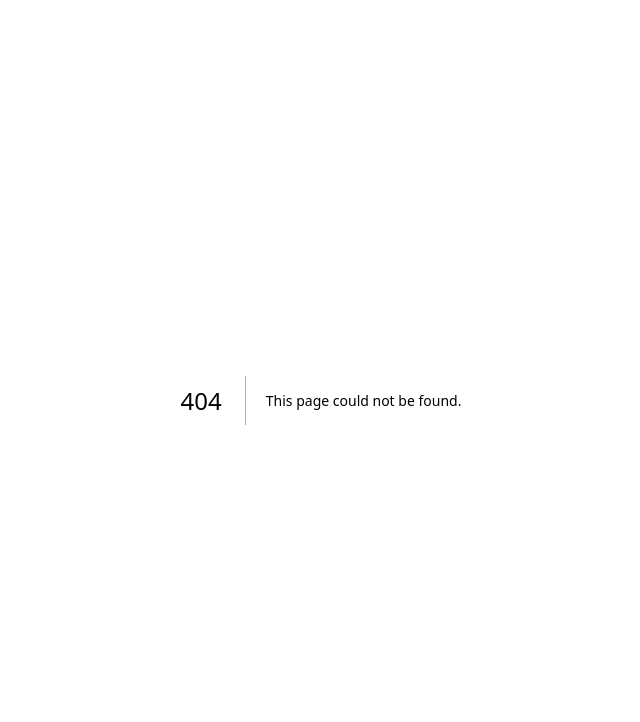
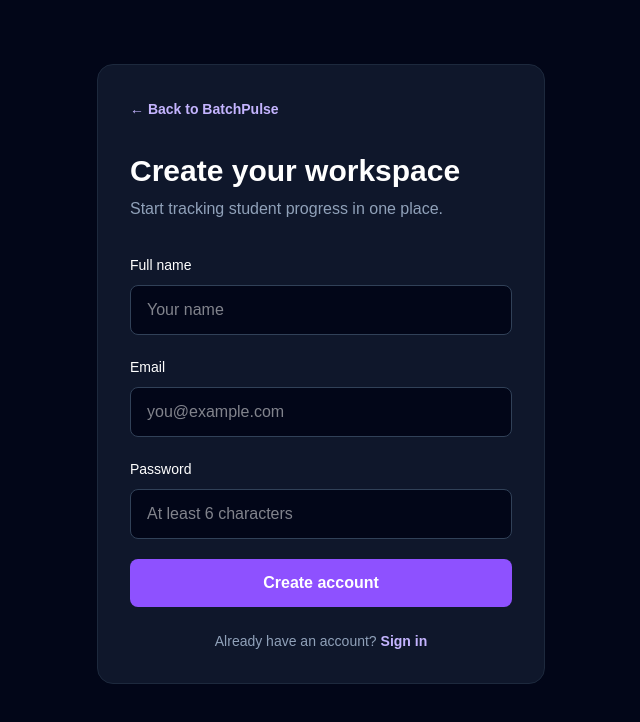
Before and after one commit to simran02-08-2023/batchpulse, a Next.js app: page /signup in a window 1280 px wide. Before the commit this address had no page. Shown: the top 722 px of the page, without its empty margins (319-959 px from the left). Built offline with nearby package versions, Linux system fonts and the light colour scheme.

Commit message:
feat: add authentication and protected dashboard

```diff
--- /dev/null
+++ b/app/auth/actions.ts
@@ -0,0 +1,68 @@
+"use server";
+
+import { redirect } from "next/navigation";
+import { createClient } from "@/lib/supabase/server";
+
+export async function signIn(formData: FormData) {
+  const email = String(formData.get("email") || "");
+  const password = String(formData.get("password") || "");
+
+  const supabase = await createClient();
+
+  const { error } = await supabase.auth.signInWithPassword({
+    email,
+    password,
+  });
+
+  if (error) {
+    redirect(`/login?error=${encodeURIComponent(error.message)}`);
+  }
+
+  redirect("/dashboard");
+}
+
+export async function signUp(formData: FormData) {
+  const fullName = String(formData.get("fullName") || "");
+  const email = String(formData.get("email") || "");
+  const password = String(formData.get("password") || "");
+
+  const supabase = await createClient();
+
+  const { data, error } = await supabase.auth.signUp({
+    email,
+    password,
+    options: {
+      data: {
+        full_name: fullName,
+      },
+    },
+  });
+
+  if (error) {
+    redirect(`/signup?error=${encodeURIComponent(error.message)}`);
+  }
+
+  if (data.user) {
+    const { error: profileError } = await supabase.from("profiles").insert({
+      id: data.user.id,
+      full_name: fullName,
+      role: "teacher",
+    });
+
+    if (profileError) {
+      redirect(
+        `/signup?error=${encodeURIComponent(
+          "Account created, but the profile could not be created. Please contact support."
+        )}`
+      );
+    }
+  }
+
+  redirect("/dashboard");
+}
+
+export async function signOut() {
+  const supabase = await createClient();
+  await supabase.auth.signOut();
+  redirect("/");
+}
--- /dev/null
+++ b/app/dashboard/page.tsx
@@ -0,0 +1,67 @@
+import { redirect } from "next/navigation";
+import { signOut } from "../auth/actions";
+import { createClient } from "@/lib/supabase/server";
+
+export default async function DashboardPage() {
+  const supabase = await createClient();
+
+  const {
+    data: { user },
+  } = await supabase.auth.getUser();
+
+  if (!user) {
+    redirect("/login");
+  }
+
+  return (
+    <main className="min-h-screen bg-slate-950 px-6 py-10 text-white">
+      <section className="mx-auto max-w-6xl">
+        <div className="flex flex-wrap items-center justify-between gap-4">
+          <div>
+            <p className="text-sm font-semibold tracking-widest text-violet-300">
+              BATCHPULSE
+            </p>
+            <h1 className="mt-2 text-3xl font-bold">Dashboard</h1>
+            <p className="mt-2 text-slate-400">
+              Signed in as {user.email}
+            </p>
+          </div>
+
+          <form action={signOut}>
+            <button
+              type="submit"
+              className="rounded-lg border border-slate-700 px-4 py-2 font-semibold text-slate-200 hover:bg-slate-900"
+            >
+              Sign out
+            </button>
+          </form>
+        </div>
+
+        <section className="mt-10 grid gap-5 sm:grid-cols-2 lg:grid-cols-4">
+          {[
+            ["Active students", "0"],
+            ["Today’s attendance", "—"],
+            ["Needs attention", "0"],
+            ["Homework pending", "0"],
+          ].map(([label, value]) => (
+            <article
+              key={label}
+              className="rounded-xl border border-slate-800 bg-slate-900 p-5"
+            >
+              <p className="text-sm text-slate-400">{label}</p>
+              <p className="mt-3 text-3xl font-bold">{value}</p>
+            </article>
+          ))}
+        </section>
+
+        <section className="mt-8 rounded-xl border border-dashed border-slate-700 bg-slate-900/50 p-8">
+          <h2 className="text-xl font-semibold">Your workspace is ready</h2>
+          <p className="mt-2 text-slate-400">
+            Next, create batches and add students to start tracking real
+            academic data.
+          </p>
+        </section>
+      </section>
+    </main>
+  );
+}
--- /dev/null
+++ b/app/login/page.tsx
@@ -0,0 +1,70 @@
+import Link from "next/link";
+import { signIn } from "../auth/actions";
+
+type LoginPageProps = {
+  searchParams: Promise<{ error?: string }>;
+};
+
+export default async function LoginPage({ searchParams }: LoginPageProps) {
+  const { error } = await searchParams;
+
+  return (
+    <main className="min-h-screen bg-slate-950 px-6 py-16 text-white">
+      <section className="mx-auto w-full max-w-md rounded-2xl border border-slate-800 bg-slate-900 p-8">
+        <Link href="/" className="text-sm font-semibold text-violet-300">
+          ← Back to BatchPulse
+        </Link>
+
+        <h1 className="mt-8 text-3xl font-bold">Welcome back</h1>
+        <p className="mt-2 text-slate-400">
+          Sign in to manage your batches and students.
+        </p>
+
+        {error ? (
+          <p className="mt-5 rounded-lg border border-red-900 bg-red-950/50 p-3 text-sm text-red-200">
+            {error}
+          </p>
+        ) : null}
+
+        <form action={signIn} className="mt-8 space-y-5">
+          <label className="block">
+            <span className="text-sm font-medium">Email</span>
+            <input
+              name="email"
+              type="email"
+              required
+              className="mt-2 w-full rounded-lg border border-slate-700 bg-slate-950 px-4 py-3 outline-none focus:border-violet-400"
+              placeholder="teacher@example.com"
+            />
+          </label>
+
+          <label className="block">
+            <span className="text-sm font-medium">Password</span>
+            <input
+              name="password"
+              type="password"
+              required
+              minLength={6}
+              className="mt-2 w-full rounded-lg border border-slate-700 bg-slate-950 px-4 py-3 outline-none focus:border-violet-400"
+              placeholder="••••••••"
+            />
+          </label>
+
+          <button
+            type="submit"
+            className="w-full rounded-lg bg-violet-500 px-5 py-3 font-semibold transition hover:bg-violet-400"
+          >
+            Sign in
+          </button>
+        </form>
+
+        <p className="mt-6 text-center text-sm text-slate-400">
+          New to BatchPulse?{" "}
+          <Link href="/signup" className="font-semibold text-violet-300">
+            Create an account
+          </Link>
+        </p>
+      </section>
+    </main>
+  );
+}
--- /dev/null
+++ b/app/signup/page.tsx
@@ -0,0 +1,82 @@
+import Link from "next/link";
+import { signUp } from "../auth/actions";
+
+type SignupPageProps = {
+  searchParams: Promise<{ error?: string }>;
+};
+
+export default async function SignupPage({ searchParams }: SignupPageProps) {
+  const { error } = await searchParams;
+
+  return (
+    <main className="min-h-screen bg-slate-950 px-6 py-16 text-white">
+      <section className="mx-auto w-full max-w-md rounded-2xl border border-slate-800 bg-slate-900 p-8">
+        <Link href="/" className="text-sm font-semibold text-violet-300">
+          ← Back to BatchPulse
+        </Link>
+
+        <h1 className="mt-8 text-3xl font-bold">Create your workspace</h1>
+        <p className="mt-2 text-slate-400">
+          Start tracking student progress in one place.
+        </p>
+
+        {error ? (
+          <p className="mt-5 rounded-lg border border-red-900 bg-red-950/50 p-3 text-sm text-red-200">
+            {error}
+          </p>
+        ) : null}
+
+        <form action={signUp} className="mt-8 space-y-5">
+          <label className="block">
+            <span className="text-sm font-medium">Full name</span>
+            <input
+              name="fullName"
+              type="text"
+              required
+              minLength={2}
+              className="mt-2 w-full rounded-lg border border-slate-700 bg-slate-950 px-4 py-3 outline-none focus:border-violet-400"
+              placeholder="Your name"
+            />
+          </label>
+
+          <label className="block">
+            <span className="text-sm font-medium">Email</span>
+            <input
+              name="email"
+              type="email"
+              required
+              className="mt-2 w-full rounded-lg border border-slate-700 bg-slate-950 px-4 py-3 outline-none focus:border-violet-400"
+              placeholder="you@example.com"
+            />
+          </label>
+
+          <label className="block">
+            <span className="text-sm font-medium">Password</span>
+            <input
+              name="password"
+              type="password"
+              required
+              minLength={6}
+              className="mt-2 w-full rounded-lg border border-slate-700 bg-slate-950 px-4 py-3 outline-none focus:border-violet-400"
+              placeholder="At least 6 characters"
+            />
+          </label>
+
+          <button
+            type="submit"
+            className="w-full rounded-lg bg-violet-500 px-5 py-3 font-semibold transition hover:bg-violet-400"
+          >
+            Create account
+          </button>
+        </form>
+
+        <p className="mt-6 text-center text-sm text-slate-400">
+          Already have an account?{" "}
+          <Link href="/login" className="font-semibold text-violet-300">
+            Sign in
+          </Link>
+        </p>
+      </section>
+    </main>
+  );
+}
--- /dev/null
+++ b/lib/supabase/server.ts
@@ -0,0 +1,27 @@
+import { createServerClient } from "@supabase/ssr";
+import { cookies } from "next/headers";
+
+export async function createClient() {
+  const cookieStore = await cookies();
+
+  return createServerClient(
+    process.env.NEXT_PUBLIC_SUPABASE_URL!,
+    process.env.NEXT_PUBLIC_SUPABASE_ANON_KEY!,
+    {
+      cookies: {
+        getAll() {
+          return cookieStore.getAll();
+        },
+        setAll(cookiesToSet) {
+          try {
+            cookiesToSet.forEach(({ name, value, options }) => {
+              cookieStore.set(name, value, options);
+            });
+          } catch {
+            // Middleware will refresh the session when needed.
+          }
+        },
+      },
+    }
+  );
+}
```
